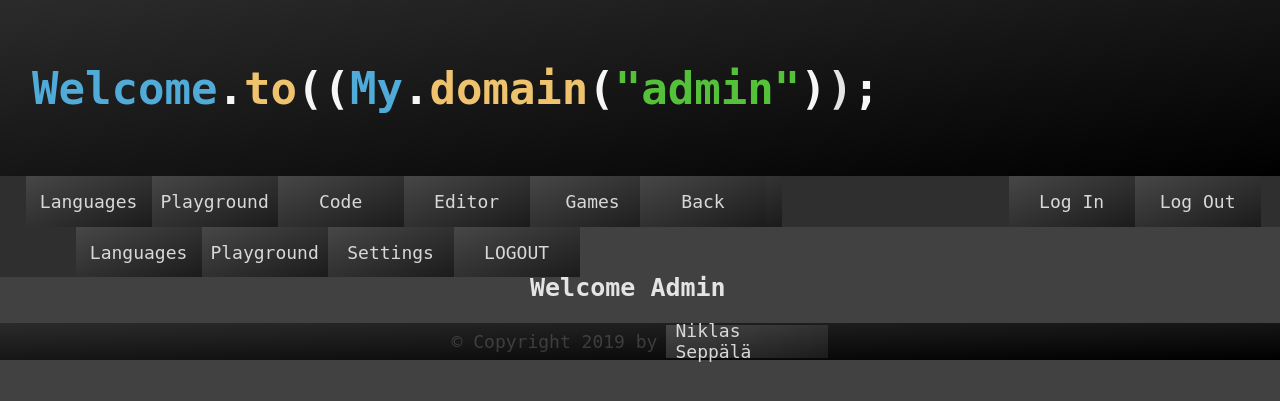
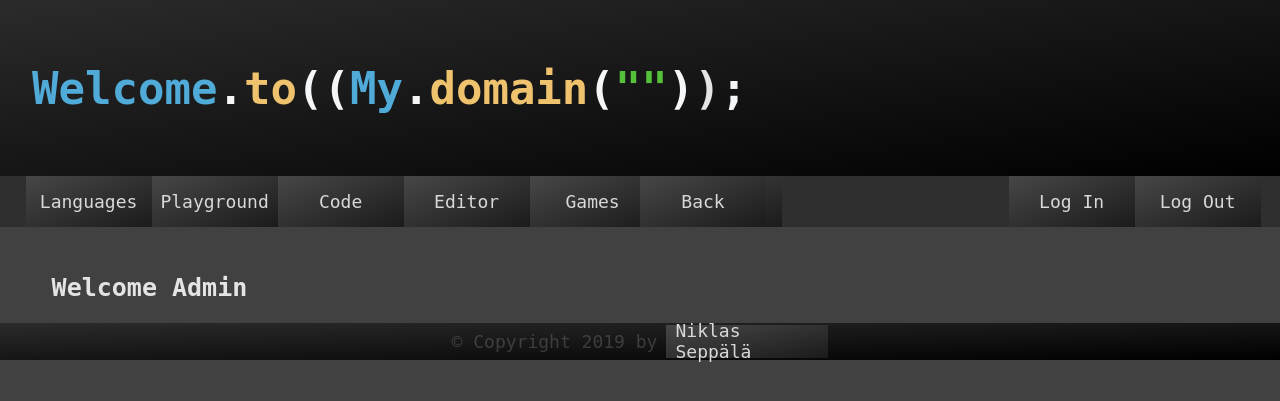
Before and after one commit to NikkeArp/my-website, a Flask app: page /admin in a window 1280 px wide. Shown: the top 401 px of the page. Run offline with Flask 2, Linux system fonts and the light colour scheme.

Commit message:
Updated and cleaned html files

```diff
--- a/templates/account/admin.html
+++ b/templates/account/admin.html
@@ -1,22 +1,7 @@
 {% extends 'base/layout.html' %}
 {% block title %}Admin Page{% endblock title %}
-{% block head %}
-    <script src="{{ url_for('static', filename='scripts/accountHeader.js') }}"></script>
-{% endblock head %}
-{% block header %}
-      <span id="accountName" style="visibility: hidden;">admin</span>
-{% endblock header %}
+{% block head %}<script src="{{ url_for('static', filename='scripts/accountHeader.js') }}"></script>{% endblock head %}
 {% block content %}
-<nav>
-  <div class="internalLinks">
-    <a class="buttonLink" href="./languages">Languages</a>
-    <a class="buttonLink" href="./playground">Playground</a>
-  </div>
-  <div class="accountLinks">
-    <a id="accSettingsLink" class="buttonLink" href="./account/settings">Settings</a>
-    <a id="logoutLink" class="buttonLink" href="./logout">LOGOUT</a>
-  </div>
-</nav>
 <section>
   <article>
     <h2>Welcome Admin</h2>
--- a/templates/base/layout.html
+++ b/templates/base/layout.html
@@ -16,7 +16,7 @@
       <h1 id="mainHeader">
           <span style="color: #50abd8">Welcome</span><span style="color:#f4f6f7;">.</span><span style="color: #efc26e">to</span><span style="color:#f4f6f7;">(</span><span style="color:#f4f6f7;">(</span><span style="color: #50abd8">My</span><span style="color:#f4f6f7;">.</span><span style="color: #efc26e">domain</span><span style="color:#f4f6f7;">())</span><span style="color:#f4f6f7;">;</span>
       </h1>
-    {% block header %}{% endblock header %}
+      {% block header %}  <span id="accountName" style="visibility: hidden;">{{ session["account_name"] }}</span>{% endblock header %}
     </header>
     {% block nav %}{{ nav() }}{% endblock nav %}
     <div class="content">
--- a/templates/index.html
+++ b/templates/index.html
@@ -1,7 +1,6 @@
 {% extends 'base/layout.html' %}
 {% block title %}Front Page{% endblock title %}
 {% block head %}<script src="{{ url_for('static', filename='scripts/accountHeader.js') }}"></script>{% endblock head %}
-{% block header %}  <span id="accountName" style="visibility: hidden;">{{ session["account_name"] }}</span>{% endblock header %}
 {% block content %}<section>
         <div class="articles">
           <article>
--- a/templates/internal/code.html
+++ b/templates/internal/code.html
@@ -1,7 +1,6 @@
 {% extends 'base/layout.html' %}
 {% block title %}Code Page{% endblock title %}
 {% block head %}<script src="{{ url_for('static', filename='scripts/accountHeader.js') }}"></script>{% endblock head %}
-{% block header %}  <span id="accountName" style="visibility: hidden;">{{ session["account_name"] }}</span>{% endblock header %}
 {% block content %}<section>
   <div class="articles">
     <article>
--- a/templates/internal/editor.html
+++ b/templates/internal/editor.html
@@ -1,7 +1,6 @@
 {% extends 'base/layout.html' %}
 {% block title %}Editor Page{% endblock title %}
 {% block head %}<script src="{{ url_for('static', filename='scripts/accountHeader.js') }}"></script>{% endblock head %}
-{% block header %}  <span id="accountName" style="visibility: hidden;">{{ session["account_name"] }}</span>{% endblock header %}
 {% block content %}<section>
   <div class="articles">
     <article>
--- a/templates/internal/games.html
+++ b/templates/internal/games.html
@@ -1,13 +1,13 @@
 {% extends 'base/layout.html' %}
 {% block title %}Game Page{% endblock title %}
 {% block head %}<script src="{{ url_for('static', filename='scripts/accountHeader.js') }}"></script>{% endblock head %}
-{% block header %}  <span id="accountName" style="visibility: hidden;">{{ session["account_name"] }}</span>{% endblock header %}
 {% block content %}<section>
   <div class="articles">
     <article>
-      <a class="buttonLink" href="./games/dota">Dota</a>
+      <a class="buttonLink" href="/games/dota">Dota 2</a>
       <a class="buttonLink" href="#">CS:GO</a>
       <a class="buttonLink" href="#">Ibb&Obb</a>
+      <a class="buttonLink" href="#">Total War: Warhammer II</a>
     </article>
   </div>
 </section>
--- a/templates/internal/languages.html
+++ b/templates/internal/languages.html
@@ -1,7 +1,6 @@
 {% extends 'base/layout.html' %}
 {% block title %}Languages Page{% endblock title %}
 {% block head %}<script src="{{ url_for('static', filename='scripts/accountHeader.js') }}"></script>{% endblock head %}
-{% block header %}  <span id="accountName" style="visibility: hidden;">{{ session["account_name"] }}</span>{% endblock header %}
 {% block content %}<section>
   <div class="articles">
     <article>
--- a/templates/internal/media.html
+++ b/templates/internal/media.html
@@ -1,7 +1,6 @@
 {% extends 'base/layout.html' %}
 {% block title %}Media Page{% endblock title %}
 {% block head %}<script src="{{ url_for('static', filename='scripts/accountHeader.js') }}"></script>{% endblock head %}
-{% block header %}  <span id="accountName" style="visibility: hidden;">{{ session["account_name"] }}</span>{% endblock header %}
 {% block content %}<section>
   <div class="articles">
     <article>
--- a/templates/internal/playground.html
+++ b/templates/internal/playground.html
@@ -1,7 +1,6 @@
 {% extends 'base/layout.html' %}
 {% block title %}Playground Page{% endblock title %}
 {% block head %}<script src="{{ url_for('static', filename='scripts/accountHeader.js') }}"></script>{% endblock head %}
-{% block header %}  <span id="accountName" style="visibility: hidden;">{{ session["account_name"] }}</span>{% endblock header %}
 {% block content %}<section>
   <div class="articles">
     <article>
```
Also changed, not shown: templates/account/account.html (+1 -15 lines), templates/games/dota.html (+0 -19 lines).
